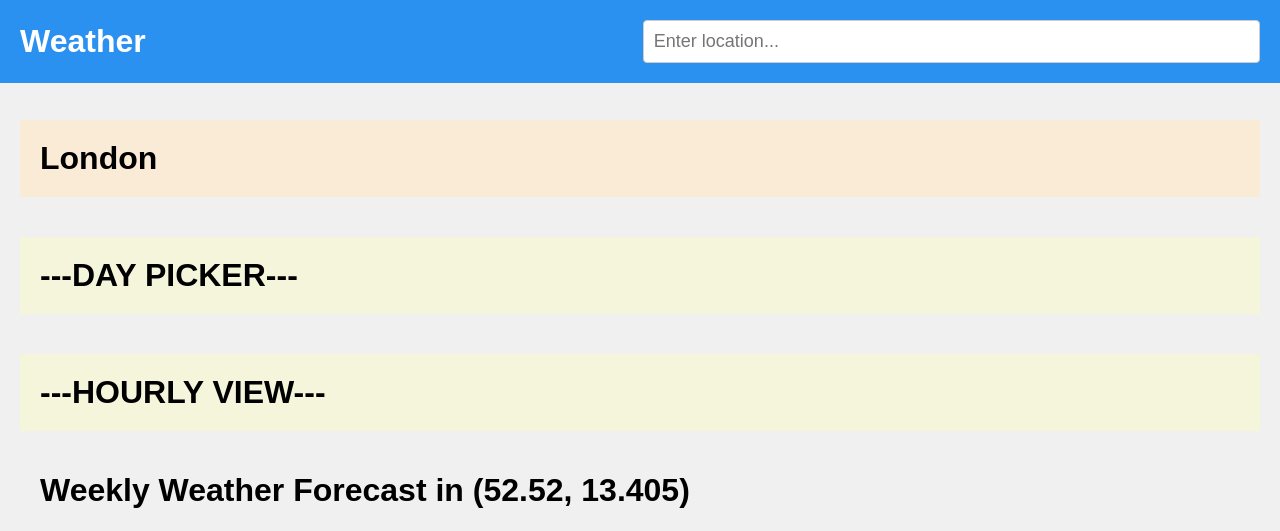
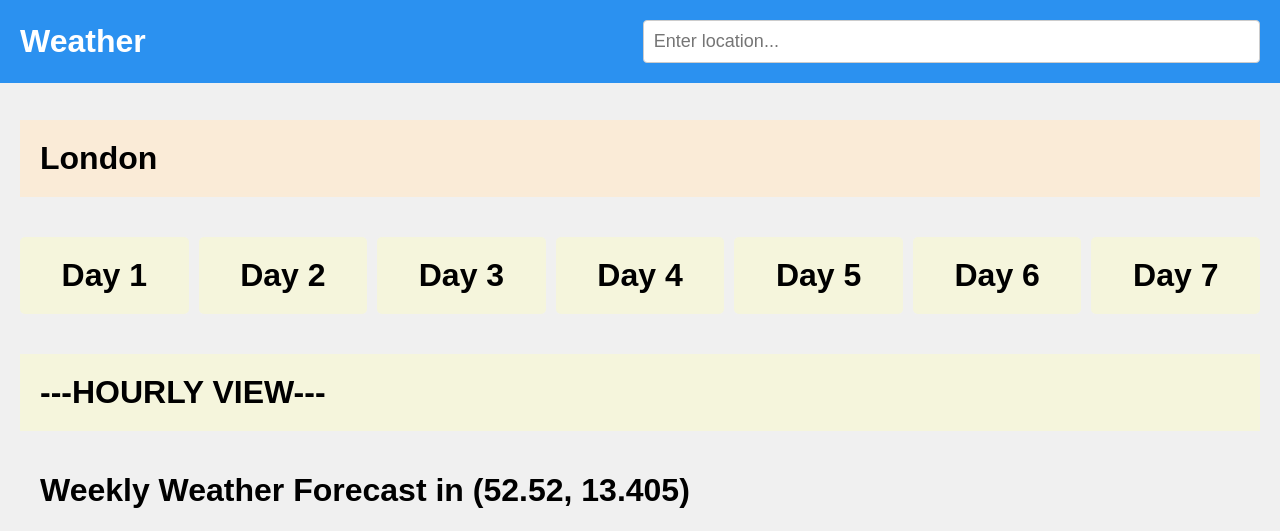
Before and after one commit to aahiill/WeatherApp-GResearch, a Flask app: page / in a window 1280 px wide. Shown: the top 531 px of the page. Run offline with Flask 3, Linux system fonts and the light colour scheme; data that the repository does not hold is empty.

Commit message:
Fixed forecast.html

```diff
--- a/app.py
+++ b/app.py
@@ -7,7 +7,10 @@ app = Flask(__name__)
 LATITUDE = 52.52  # Example: Berlin
 LONGITUDE = 13.405
 
+
 @app.route('/')
+
+
 def home():
     # OpenMeteo API endpoint
     url = f"https://api.open-meteo.com/v1/forecast?latitude={LATITUDE}&longitude={LONGITUDE}&daily=temperature_2m_max,temperature_2m_min&timezone=Europe/Berlin"
@@ -27,5 +30,6 @@ def home():
 
     return render_template('forecast.html', weekly_forecast=weekly_forecast, LATITUDE=LATITUDE, LONGITUDE=LONGITUDE)
 
+
 if __name__ == '__main__':
     app.run(debug=True)
--- a/static/styles.css
+++ b/static/styles.css
@@ -64,12 +64,7 @@ th {
 
 /* DAY PICKER */
 .day-picker-container {
-    font-weight: bold;
-    font-size: xx-large;
-    color: black;
-    background-color: beige;
-    margin-top: 40px;
-    padding: 20px;
+
 }
 
 /* HOURLY VIEW */
@@ -104,3 +99,36 @@ th {
     background-color: #ff0000;
     padding: 10px;
 }
+
+.day-selector {
+    display: flex;
+    gap: 10px;
+}
+
+.day-box {
+    font-weight: bold;
+    font-size: xx-large;
+    color: black;
+    background-color: beige;
+    margin-top: 40px;
+    padding: 20px;
+    flex: 1;
+    text-align: center;
+    transition: all 0.3s ease;
+    cursor: pointer;
+    border-radius: 5px;
+}
+
+.day-box:hover {
+    background-color: #0056b3;
+}
+
+.day-box.selected {
+    flex: 2; /* Expand selected box */
+    background-color: #0056b3;
+}
+
+.day-box.unselected {
+    flex: 1; /* Shrink unselected boxes */
+    opacity: 0.7;
+}
--- a/templates/forecast.html
+++ b/templates/forecast.html
@@ -19,9 +19,16 @@
         London
     </div>
 
-    <div class="day-picker-container">
-        ---DAY PICKER---
+    <div class="day-selector">
+        <div class="day-box" id="day-1">Day 1</div>
+        <div class="day-box" id="day-2">Day 2</div>
+        <div class="day-box" id="day-3">Day 3</div>
+        <div class="day-box" id="day-4">Day 4</div>
+        <div class="day-box" id="day-5">Day 5</div>
+        <div class="day-box" id="day-6">Day 6</div>
+        <div class="day-box" id="day-7">Day 7</div>
     </div>
+    <!---DAY PICKER--->
 
     <div class="hourly-view-container">
         ---HOURLY VIEW---
@@ -56,4 +63,24 @@
         </div>
     </div>
 </body>
+
+<script>
+    document.addEventListener('DOMContentLoaded', () => {
+    const dayBoxes = document.querySelectorAll('.day-box');
+
+    dayBoxes.forEach(box => {
+        box.addEventListener('click', () => {
+            dayBoxes.forEach(b => b.classList.remove('selected', 'unselected'));
+            box.classList.add('selected');
+            dayBoxes.forEach(b => {
+                    if (!b.classList.contains('selected')) {
+                        b.classList.add('unselected');
+                    }
+                });
+            });
+        });
+    });
+
+    document.addEventListener()
+</script>
 </html>
```
